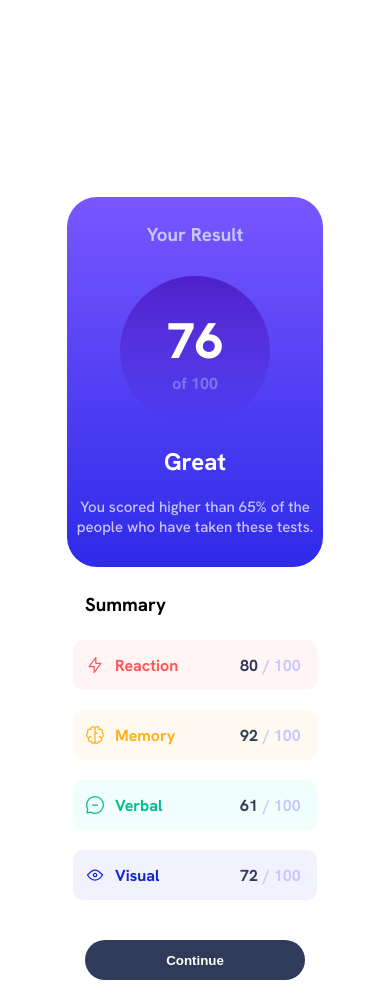
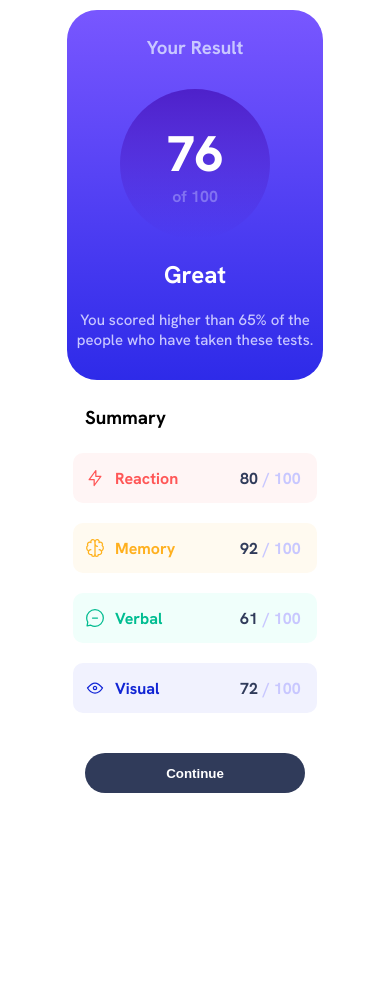
Before and after one commit to Emmanuel-Afrifa/result-summary, a plain HTML site: page index.html in a window 390 px wide. After the commit the page ends 844 px from the top, so only its background shows below. Drawn offline with Linux system fonts and the light colour scheme.

Commit message:
I updated the .css file for the mobile version

```diff
--- a/index.css
+++ b/index.css
@@ -173,10 +173,17 @@ body {
 
 
 @media screen and (min-width: 320px) and (max-width: 767px) {
+
+    body {
+        min-height: 830px;
+        background-color: white;
+    }
+
     .container {
         display: flex;
         flex-direction: column;
         width: 100%;
+        height: 810px;
         box-shadow: none;
     }
 
@@ -192,11 +199,10 @@ body {
 
     .right-sub-container {
         width: 100%;
+        background-color: white;
     }
 
     .right-sub-container__button {
         margin-bottom: 25px;
     }
-
-
 }
```
